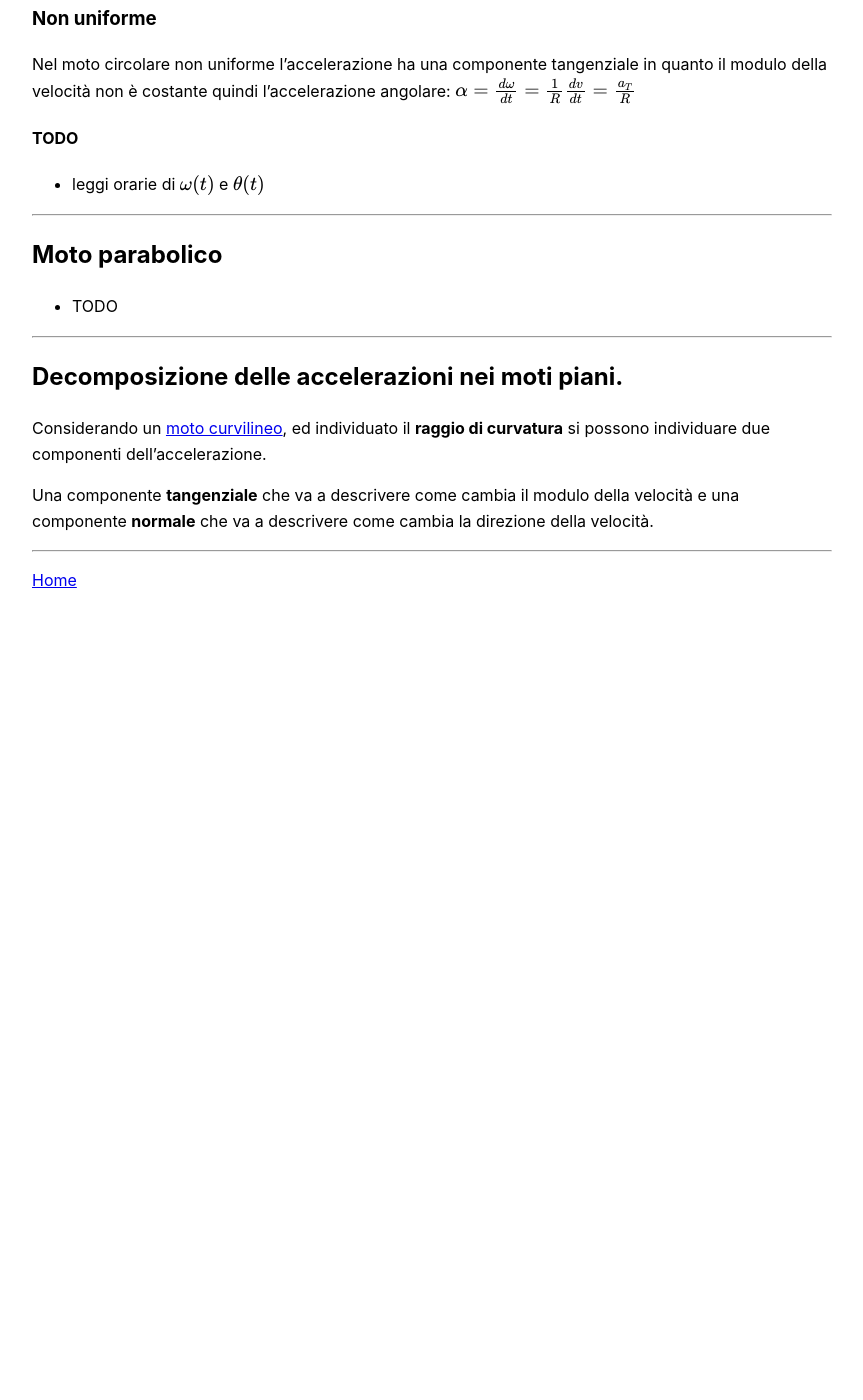
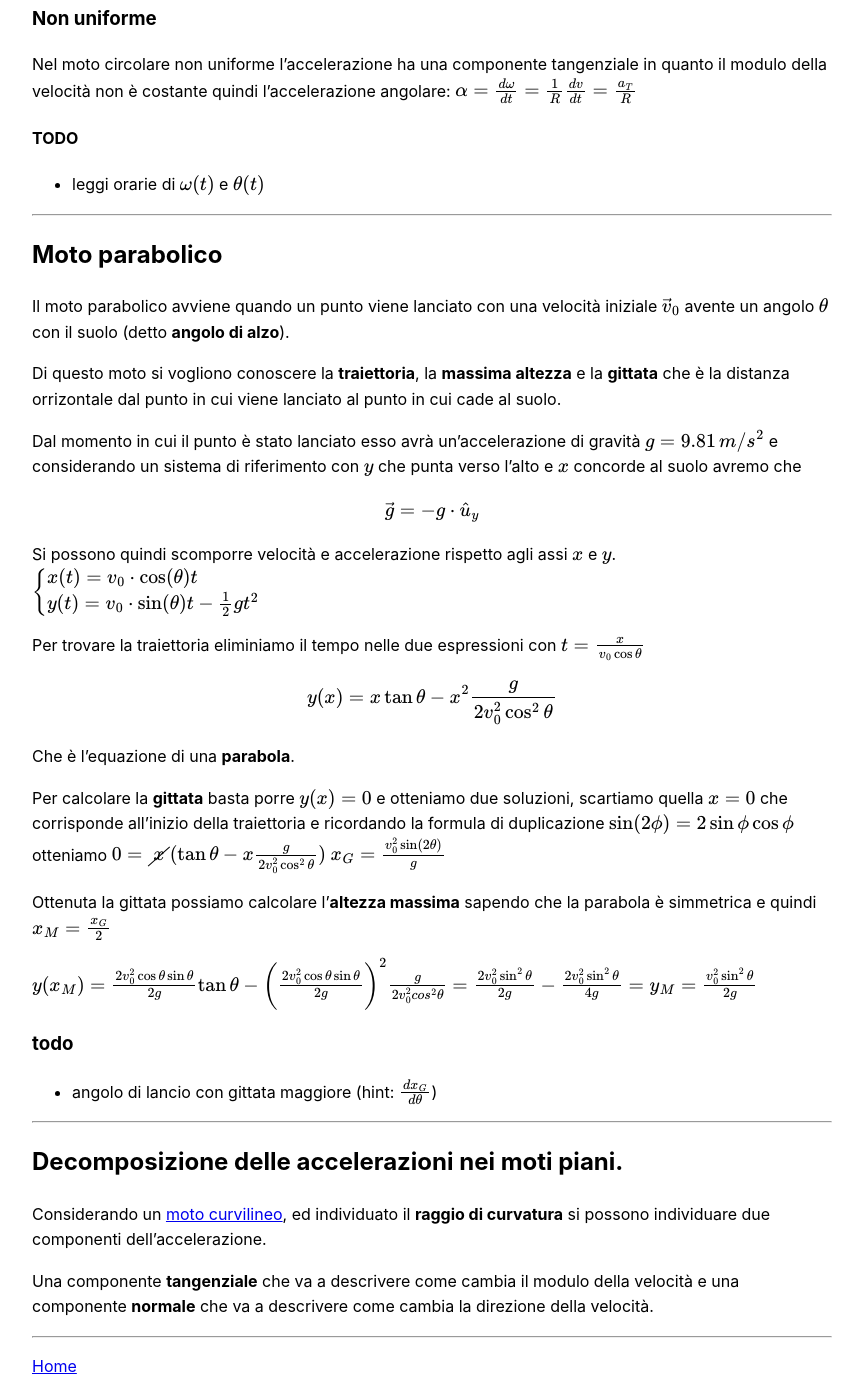
Before and after one commit to FedericoMenegoz/UNITN-fisica-orale, a Jekyll site: the page built from content/cinematica.md, in a window 1280 px wide and 1400 px high, scrolled down 4316 px. Shown: the whole window, without its empty margins (208-1071 px from the left). Built offline with Jekyll 4.4.1, drawn with Linux system fonts in a browser that asks for light colours; our own code applies the rules of GitHub Pages for plain Markdown files; before the commit the page ends 4946 px from its top, so only the background shows below that.

Commit message:
Added moto parabolico

```diff
--- a/content/cinematica.md
+++ b/content/cinematica.md
@@ -146,7 +146,40 @@ $$\alpha = \frac {d \omega}{dt} = \frac 1 R\frac {dv}{dt} = \frac {a_T}R$$
 
 ---
 ## Moto parabolico
-- TODO
+Il moto parabolico avviene quando un punto viene lanciato con una velocità iniziale $\vec v_0$ avente un angolo $\theta$ con il suolo (detto __angolo di alzo__).
+
+Di questo moto si vogliono conoscere la __traiettoria__, la __massima altezza__ e la __gittata__ che è la distanza orrizontale dal punto in cui viene lanciato al punto in cui cade al suolo.
+
+Dal momento in cui il punto è stato lanciato esso avrà un'accelerazione di gravità $g = 9.81\,m/s^2$ e considerando un sistema di riferimento con $y$ che punta verso l'alto e $x$ concorde al suolo avremo che
+
+$$\vec g = -g\cdot \hat u_y$$
+
+Si possono quindi scomporre velocità e accelerazione rispetto agli assi $x$ e $y$.
+$$
+\begin{cases}
+x(t) = v_0\cdot \cos (\theta) t\\
+y(t) = v_0\cdot \sin (\theta) t - \frac 12 gt^2 \\
+\end{cases}
+$$
+
+Per trovare la traiettoria eliminiamo il tempo nelle due espressioni con
+$$t=\frac x{v_0\cos \theta}$$
+
+$$y(x) = x\tan \theta - x^2\frac {g}{2v_0^2\cos^2\theta}$$
+
+Che è l'equazione di una __parabola__.
+
+Per calcolare la __gittata__ basta porre $y(x) = 0$ e otteniamo due soluzioni, scartiamo quella $x=0$ che corrisponde all'inizio della traiettoria e ricordando la formula di duplicazione $\sin(2\phi) = 2 \sin \phi \cos \phi$ otteniamo
+$$0 = \cancel x(\tan \theta - x \frac {g}{2v_0^2 \cos^2 \theta})$$
+$$x_G = \frac {v_0^2\sin (2\theta)}g$$
+
+Ottenuta la gittata possiamo calcolare l'__altezza massima__ sapendo che la parabola è simmetrica e quindi $x_M = \frac{x_G}2$
+
+$$y(x_M) = \frac {2v_0^2\cos\theta\sin \theta}{2g} \tan \theta - \bigg(\frac {2v_0^2\cos\theta\sin \theta}{2g} \bigg)^2\frac g {2v_0^2cos^2\theta}$$
+$$= \frac{2v_0^2\sin^2\theta}{2g}-  \frac {2v_0^2\sin^2 \theta}{4g} = y_M = \frac {v^2_0\sin^2\theta}{2g}$$
+
+### todo
+- angolo di lancio con gittata maggiore (hint: $\frac {dx_G}{d\theta}$)
 
 ---
 ## Decomposizione delle accelerazioni nei moti piani.
```
